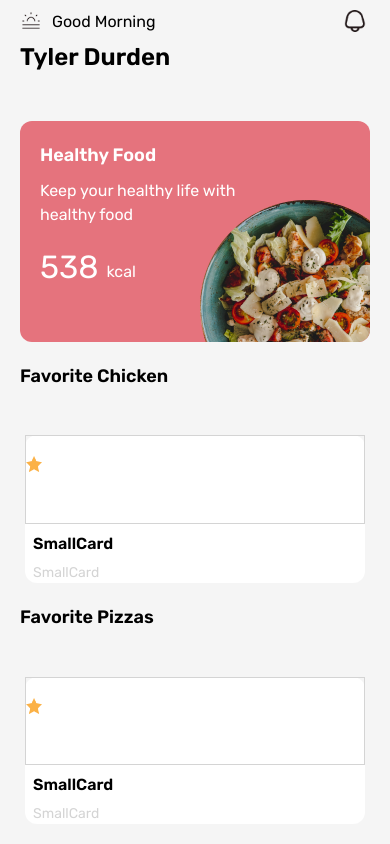
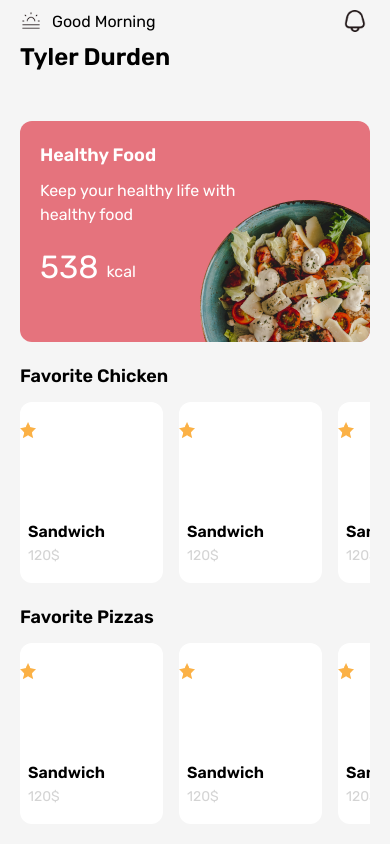
Before and after one commit to SBigz/Healthy_Food, a React Native app: screen /Home in a window 390 px wide. Built offline with nearby package versions, Linux system fonts and the light colour scheme.

Commit message:
Small Cards ok + Scroll

```diff
--- a/components/SmallCard.jsx
+++ b/components/SmallCard.jsx
@@ -1,14 +1,13 @@
 import styled from "styled-components/native";
-import { View, Text } from "react-native";
 
 import Images from "../constants/Images";
 
 const Container = styled.View`
-  flex: 1;
   background-color: white;
   border-radius: 12px;
   height: 100%;
-  margin: 0 5px;
+  width: 143px;
+  margin-right: 16px;
 `;
 
 const ImageContainer = styled.View`
@@ -16,7 +15,6 @@ const ImageContainer = styled.View`
   width: 100%;
   height: 100%;
   overflow: hidden;
-  border: 1px solid #d4d4d4;
 `;
 
 const TextContainer = styled.View`
@@ -39,7 +37,6 @@ const Price = styled.Text`
   font-size: 14px;
   line-height: 24px;
   color: #d4d4d4;
-  margin-top: 5px;
 `;
 
 const Rate = styled.View`
@@ -61,8 +58,8 @@ export default function SmallCard() {
         </Rate>
       </ImageContainer>
       <TextContainer>
-        <Title>SmallCard</Title>
-        <Price>SmallCard</Price>
+        <Title>Sandwich</Title>
+        <Price>120$</Price>
       </TextContainer>
     </Container>
   );
--- a/screens/Home.jsx
+++ b/screens/Home.jsx
@@ -1,5 +1,5 @@
 import styled from "styled-components/native";
-import { Text } from "react-native";
+import { Text, ScrollView } from "react-native";
 
 import Images from "../constants/Images";
 import LargeCard from "../components/LargeCard";
@@ -28,21 +28,17 @@ const MidContainer = styled.View`
 const BottomUpContainer = styled.View`
   flex: 2;
   width: 100%;
-  padding-bottom: 5%;
   padding: 0 20px 20px 20px;
 `;
 
 const BottomDownContainer = styled.View`
   flex: 2;
   width: 100%;
-  padding-bottom: 5%;
   padding: 0 20px 20px 20px;
 `;
 
-const CardContainer = styled.View`
-  flex: 2;
+const CardContainer = styled(ScrollView)`
   flex-direction: row;
-  justify-content: space-between;
 `;
 
 const WelcomeContainer = styled.View`
@@ -84,13 +80,13 @@ const Device = styled.Text`
 `;
 
 const Title = styled.Text`
-  flex: 1;
   font-family: "Rubik-SemiBold";
   font-size: 18px;
   line-height: 28px;
   font-weight: 600;
   color: black;
   text-align: left;
+  margin-bottom: 12px;
 `;
 
 export default function Home() {
@@ -117,15 +113,21 @@ export default function Home() {
             subtitle="Keep your healthy life with healthy food"
           />
         </MidContainer>
+
         <BottomUpContainer>
           <Title>Favorite Chicken</Title>
-          <CardContainer>
+          <CardContainer horizontal showsHorizontalScrollIndicator={false}>
+            <SmallCard />
+            <SmallCard />
             <SmallCard />
           </CardContainer>
         </BottomUpContainer>
+
         <BottomDownContainer>
           <Title>Favorite Pizzas</Title>
-          <CardContainer>
+          <CardContainer horizontal showsHorizontalScrollIndicator={false}>
+            <SmallCard />
+            <SmallCard />
             <SmallCard />
           </CardContainer>
         </BottomDownContainer>
```
